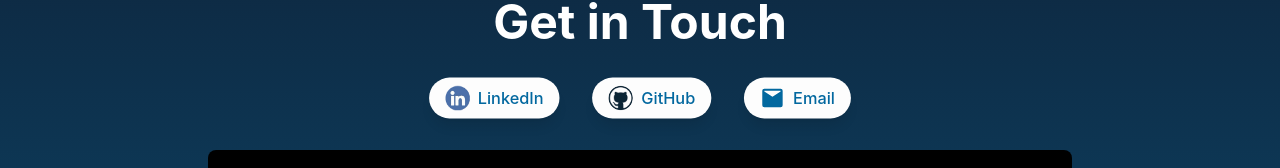
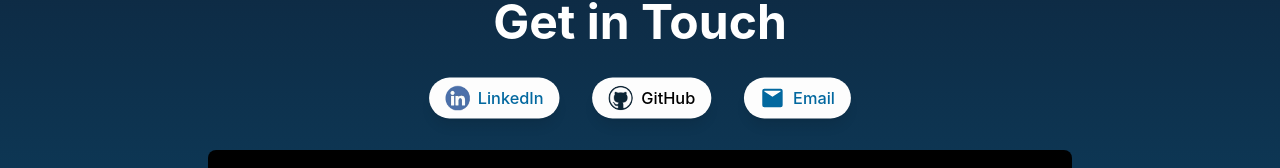
Before and after one commit to davidxv15/Portfolio-2, a React (Vite) app: page / in a window 1280 px wide. Shown: the part 3831-3999 px from the top of the page. Built offline with nearby package versions, Linux system fonts and the light colour scheme; a web font is replaced by a local one.

Commit message:
text-black

```diff
--- a/src/components/Contact.tsx
+++ b/src/components/Contact.tsx
@@ -36,7 +36,7 @@ const Contact: React.FC<ContactProps> = ({ theme }) => {
             href="https://github.com/davidxv15"
             target="_blank"
             rel="noopener noreferrer"
-            className="flex items-center bg-white text-sky-700 px-4 py-2 rounded-full shadow-lg hover:bg-sky-500 hover:text-white transition duration-300"
+            className="flex items-center bg-white text-black px-4 py-2 rounded-full shadow-lg hover:bg-sky-500 hover:text-white transition duration-300"
           >
             <img
               src="GitHubLogo.png"
```
